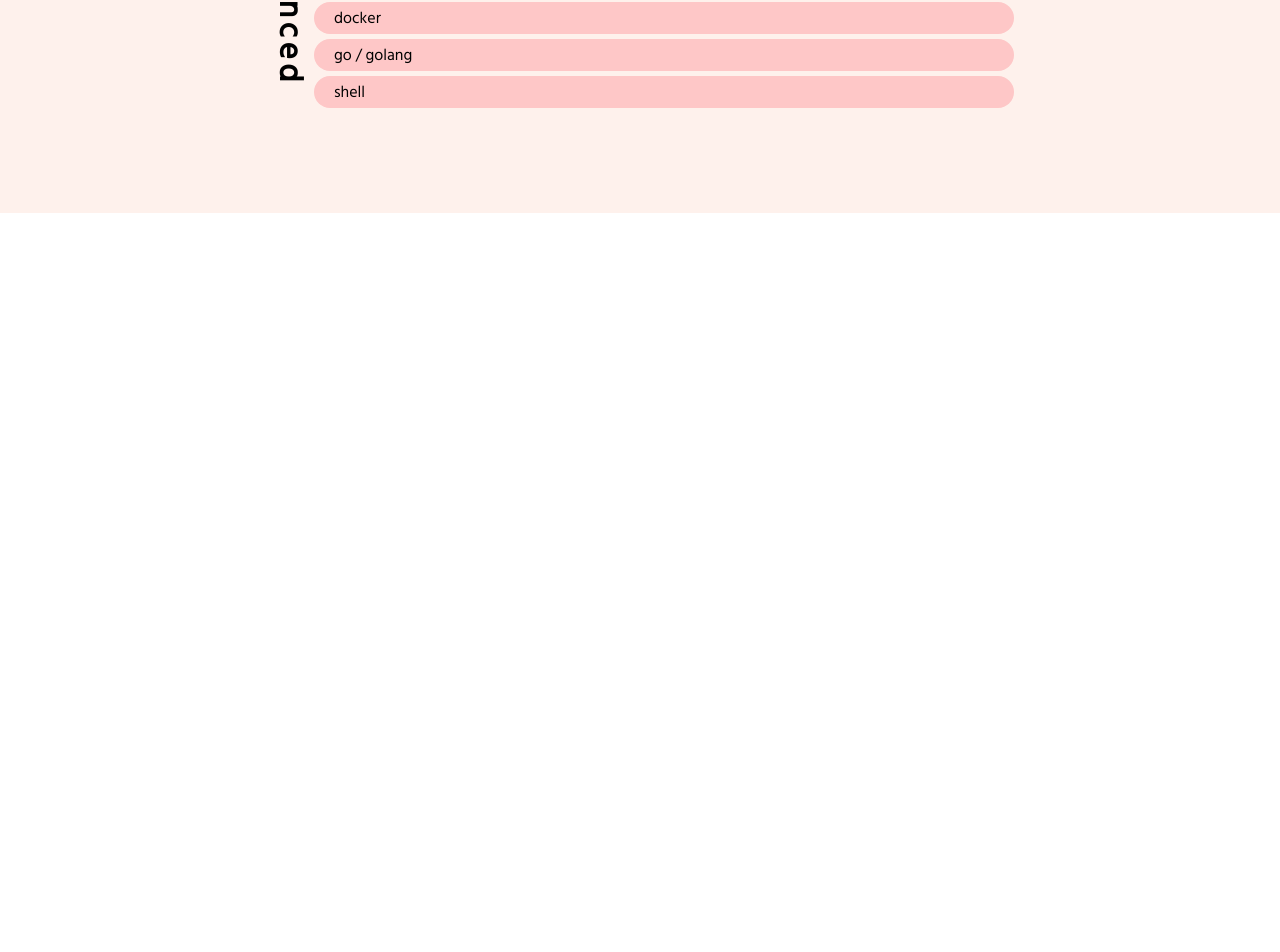
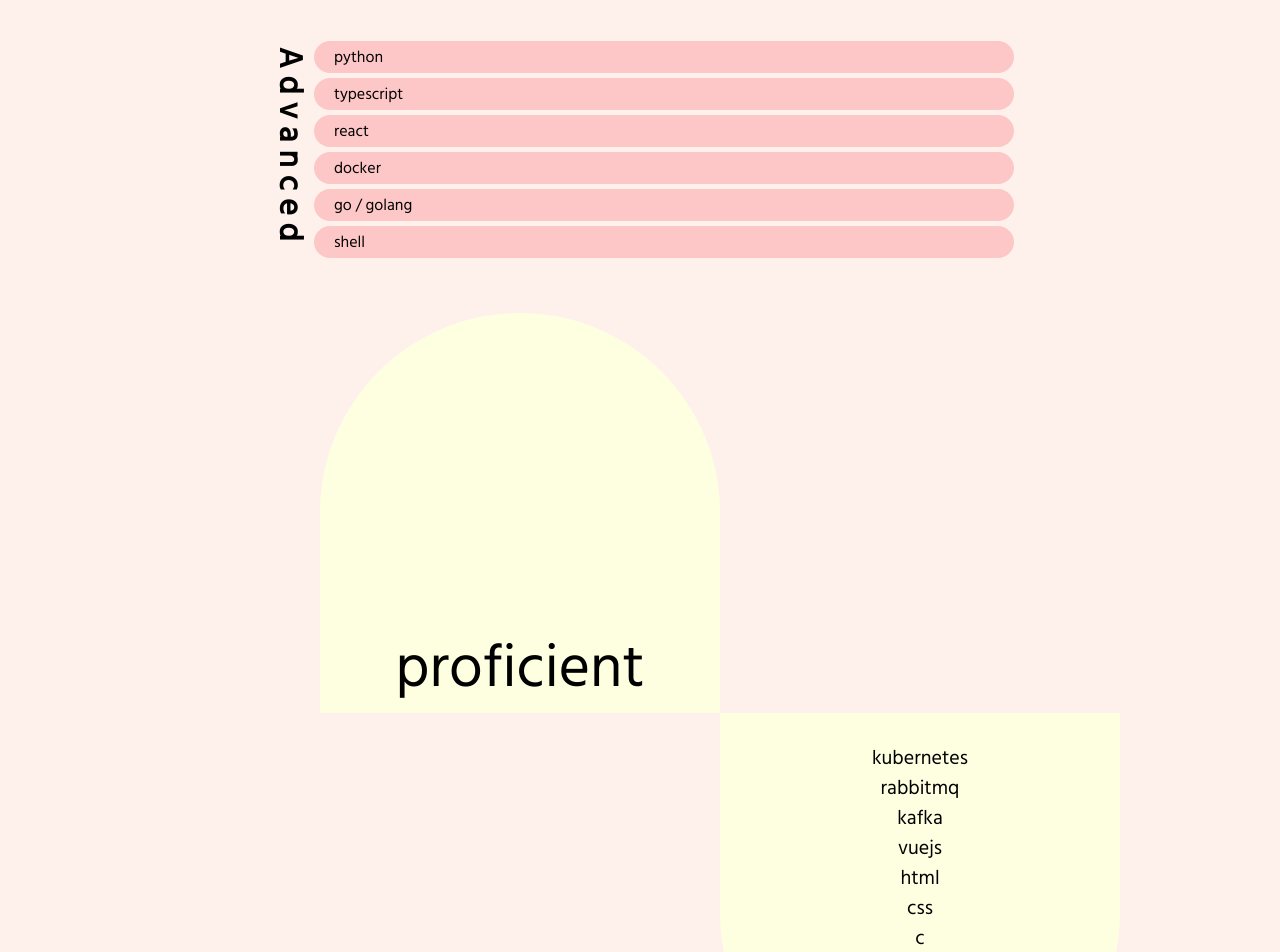
Before and after one commit to wonesy/cammycv, a React (Vite) app: page / in a window 1280 px wide. Shown: the part 3077-4029 px from the top of the page. Before the commit the page ends 3290 px from the top, so only its background shows below. Built offline with nearby package versions, Linux system fonts and the light colour scheme.

Commit message:
proficient skills

```diff
--- a/src/App.css
+++ b/src/App.css
@@ -224,15 +224,21 @@ main {
   }
 }
 
+.advanced-skills-container {
+  display: flex;
+  justify-content: center;
+}
+
 .skills-container {
   display: flex;
+  flex-direction: column;
   justify-content: center;
 }
 
 .advanced-label {
   writing-mode: vertical-rl;
   text-align: center;
-  letter-spacing: 0.3rem;
+  letter-spacing: 0.5rem;
   font-size: 2rem;
   font-weight: bold;
 }
@@ -254,3 +260,54 @@ main {
     border-radius: 1rem;
   }
 }
+
+.proficient-skills-container {
+  display: grid;
+  gap: 0;
+  grid-template-columns: 1fr 1fr;
+  grid-template-rows: auto;
+  width: 50%;
+  max-width: 800px;
+  margin: 50px auto 50px auto;
+}
+
+.half-circle-top, .half-circle-bot {
+  position: relative;
+  width: 250px;
+  height: 250px;
+  background-color: var(--proficient-pale-yellow);
+}
+@media screen and (min-width: 600px) {
+  .half-circle-top, .half-circle-bot {
+    width: 400px;
+    height: 400px;
+    background-color: var(--proficient-pale-yellow);
+  }
+}
+
+.half-circle-top {
+  grid-column: 1;
+  grid-row: 1;
+  border-radius: 50% 50% 0 0;
+}
+
+.half-circle-bot {
+  grid-column: 2;
+  grid-row: 2;
+  border-radius: 0 0 50% 50%;
+  text-align: center;
+  padding-top: 30px;
+}
+
+.proficient-label {
+  position: absolute;
+  bottom: 0;
+  left: 50%;
+  transform: translate(-50%, 0);
+  font-weight: 500;
+  font-size: 60px;
+}
+
+.proficient-skill {
+  font-size: 20px;
+}
--- a/src/Experience.tsx
+++ b/src/Experience.tsx
@@ -33,6 +33,12 @@ export function Experience() {
       <h1>EXPERIENCE</h1>
       <ExperienceNode
         title="Senior software engineer"
+        datestring="Mar 2020 - Present"
+        company="Opolis"
+        location="Helsinki, Finland"
+      />
+      <ExperienceNode
+        title="Senior software engineer"
         datestring="Mar 2020 - Feb 2023"
         company="Vaisala"
         location="Helsinki, Finland"
@@ -53,13 +59,13 @@ export function Experience() {
         title="System validation engineer"
         datestring="Sep 2013 - Aug 2017"
         company="Intel"
-        location="Portland, Oregon"
+        location="Portland, Oregon, USA"
       />
       <ExperienceNode
         title="Software engineer"
         datestring="Jan 2013 - Aug 2013"
         company="Booz Allen Hamilton"
-        location="Baltimore, Maryland"
+        location="Baltimore, Maryland, USA"
       />
     </section>
   )
--- a/src/Skills.tsx
+++ b/src/Skills.tsx
@@ -2,7 +2,8 @@ export function Skills() {
   return (
     <div className="skills">
       <h1>SKILLS</h1>
-      <div className="skills-container ">
+      <div className="skills-container">
+        <div className="advanced-skills-container">
           <p className="advanced-label">Advanced</p>
           <div>
             <div className="advanced-skill">python</div>
@@ -13,6 +14,21 @@ export function Skills() {
             <div className="advanced-skill">shell</div>
           </div>
         </div>
+        <div className="proficient-skills-container">
+          <div className="half-circle-top">
+            <p className="proficient-label">proficient</p>
+          </div>
+          <div className="half-circle-bot">
+            <div className="proficient-skill">kubernetes</div>
+            <div className="proficient-skill">rabbitmq</div>
+            <div className="proficient-skill">kafka</div>
+            <div className="proficient-skill">vuejs</div>
+            <div className="proficient-skill">html</div>
+            <div className="proficient-skill">css</div>
+            <div className="proficient-skill">c</div>
+          </div>
+        </div>
+      </div>
     </div>
   )
 }
--- a/src/index.css
+++ b/src/index.css
@@ -56,4 +56,5 @@ p, h1, h2, h3, h4, h5, h6 {
   --yellow-sun: #FCF4AF;
   --pink-dot: #F6D2FB;
   --advanced-salmon: #FEC7C7;
+  --proficient-pale-yellow: #FEFFE0;
 }
```
Lines whose indentation alone changed are shown as unchanged.
